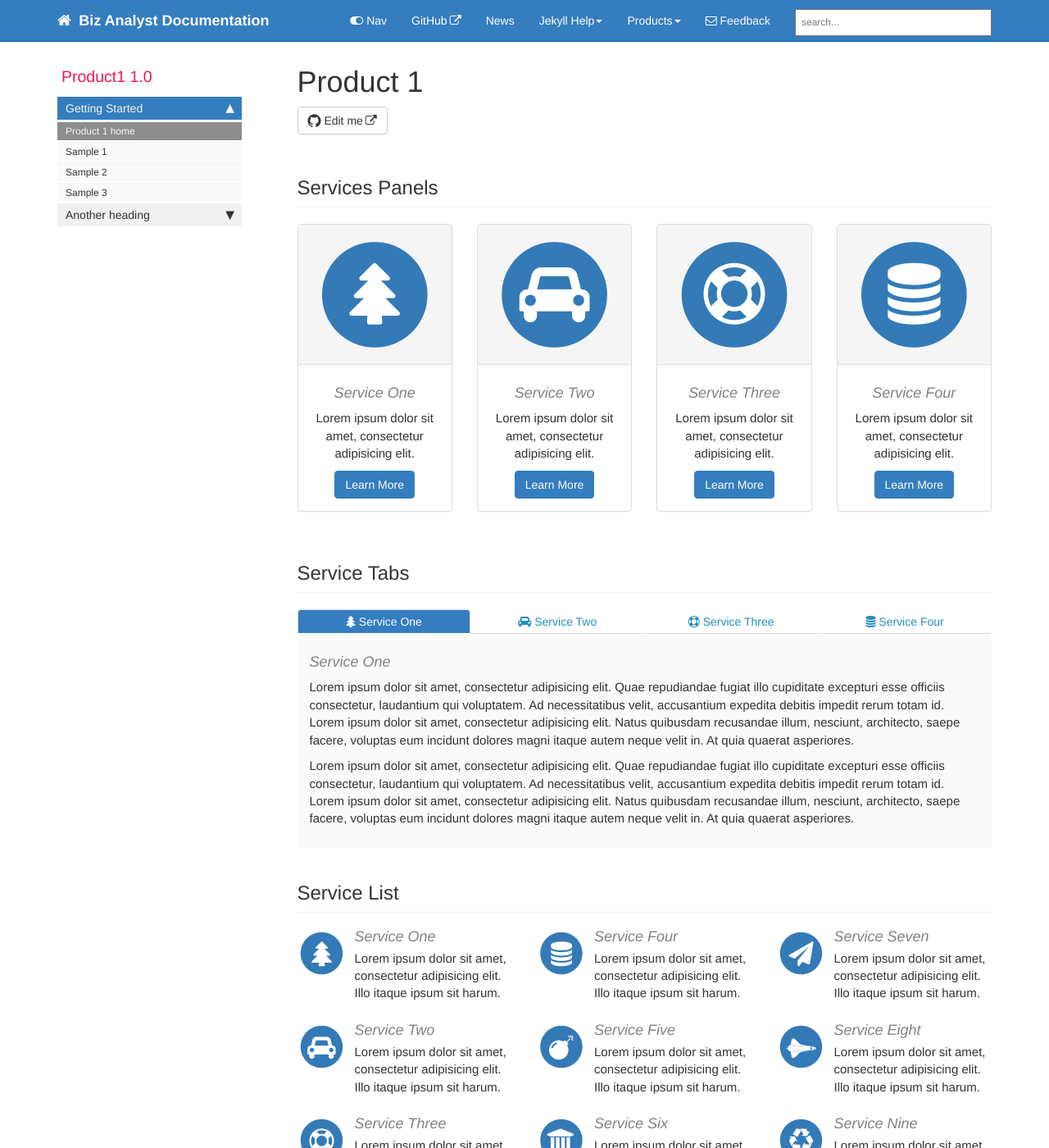
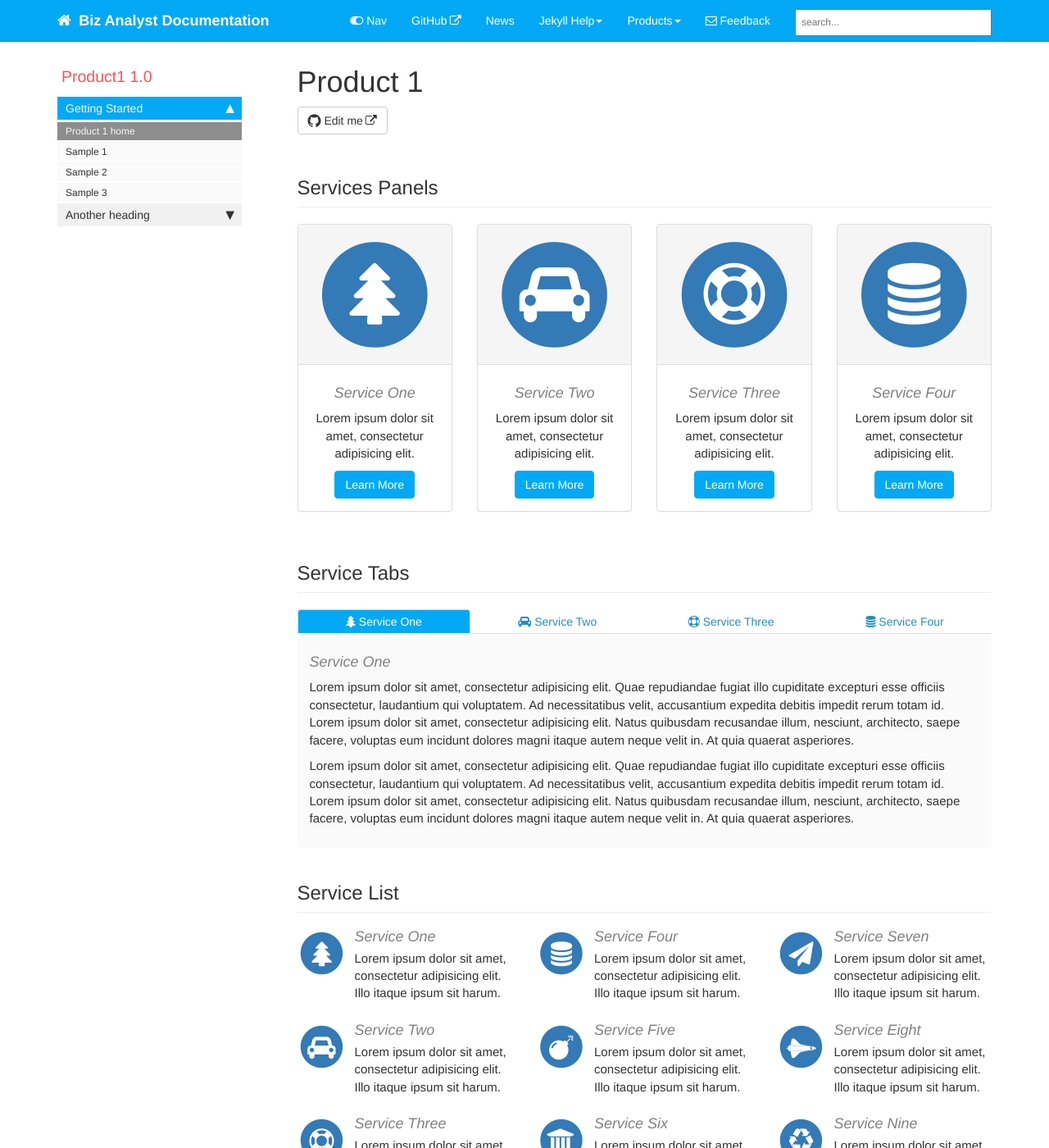
Before and after one commit to siliconveins/bizanalyst-docs, a Jekyll site: the page built from pages/product1/p1_landing_page.html, in a window 1280 px wide and 1400 px high. Shown: the whole window at 82% size. Built offline with Jekyll 4.4.1, drawn with Linux system fonts in a browser that asks for light colours; nearby versions of some CDN libraries; comment, search, counter and statistics services are not loaded.

Commit message:
changed theme colors to brand colors and removed brand logo from footer

```diff
--- a/_includes/footer.html
+++ b/_includes/footer.html
@@ -3,7 +3,6 @@
                 <div class="col-lg-12 footer">
                &copy;{{ site.time | date: "%Y"  }} {{site.company_name}}. All rights reserved. <br />
 {% if page.last_updated %}<span>Page last updated:</span> {{page.last_updated}}<br/>{% endif %} Site last generated: {{ site.time | date: "%b %-d, %Y"  }} <br />
-<p><img src="{{ "images/company_logo.png" }}" alt="Company logo"/></p>
                 </div>
             </div>
 </footer>
--- a/css/theme-blue.css
+++ b/css/theme-blue.css
@@ -1,33 +1,39 @@
 .summary {
     color: #808080;
-    border-left: 5px solid #ED1951;
-    font-size:16px;
+    border-left: 5px solid #ff5252;
+    font-size: 16px;
 }
 
+h3 {
+    color: #ff5252;
+}
 
-h3 {color: #ED1951; }
-h4 {color: #808080; }
+h4 {
+    color: #808080;
+}
 
-.nav-tabs > li.active > a, .nav-tabs > li.active > a:hover, .nav-tabs > li.active > a:focus {
-    background-color: #248ec2;
+.nav-tabs>li.active>a,
+.nav-tabs>li.active>a:hover,
+.nav-tabs>li.active>a:focus {
+    background-color: #03a9f4;
     color: white;
 }
 
-.nav > li.active > a {
-    background-color: #347DBE;
+.nav>li.active>a {
+    background-color: #03a9f4;
 }
 
-.nav > li > a:hover {
-    background-color: #248ec2;
+.nav>li>a:hover {
+    background-color: #03a9f4;
 }
 
-div.navbar-collapse .dropdown-menu > li > a:hover {
-    background-color: #347DBE;
+div.navbar-collapse .dropdown-menu>li>a:hover {
+    background-color: #03a9f4;
 }
 
-.nav li.thirdlevel > a {
+.nav li.thirdlevel>a {
     background-color: #FAFAFA !important;
-    color: #248EC2;
+    color: #03a9f4;
     font-weight: bold;
 }
 
@@ -38,42 +44,52 @@ a[data-toggle="tooltip"] {
 }
 
 .navbar-inverse {
-    background-color: #347DBE;
-    border-color: #015CAE;
+    background-color: #03a9f4;
+    border-color: #347DBE;
 }
-.navbar-inverse .navbar-nav>li>a, .navbar-inverse .navbar-brand {
+
+.navbar-inverse .navbar-nav>li>a,
+.navbar-inverse .navbar-brand {
     color: white;
 }
 
-.navbar-inverse .navbar-nav>li>a:hover, a.fa.fa-home.fa-lg.navbar-brand:hover {
-     color: #f0f0f0;
+.navbar-inverse .navbar-nav>li>a:hover,
+a.fa.fa-home.fa-lg.navbar-brand:hover {
+    color: #f0f0f0;
 }
 
 a.navbar-brand:hover {
-  color: #f0f0f0;
+    color: #f0f0f0;
 }
 
-.navbar-inverse .navbar-nav > .open > a, .navbar-inverse .navbar-nav > .open > a:hover, .navbar-inverse .navbar-nav > .open > a:focus {
+.navbar-inverse .navbar-nav>.open>a,
+.navbar-inverse .navbar-nav>.open>a:hover,
+.navbar-inverse .navbar-nav>.open>a:focus {
     color: #015CAE;
 }
 
-.navbar-inverse .navbar-nav > .open > a, .navbar-inverse .navbar-nav > .open > a:hover, .navbar-inverse .navbar-nav > .open > a:focus {
+.navbar-inverse .navbar-nav>.open>a,
+.navbar-inverse .navbar-nav>.open>a:hover,
+.navbar-inverse .navbar-nav>.open>a:focus {
     background-color: #015CAE;
     color: #ffffff;
 }
 
-.navbar-inverse .navbar-collapse, .navbar-inverse .navbar-form {
-    border-color: #248ec2 !important;
+.navbar-inverse .navbar-collapse,
+.navbar-inverse .navbar-form {
+    border-color: #03a9f4 !important;
 }
 
 .btn-primary {
     color: #ffffff;
-    background-color: #347DBE;
-    border-color: #347DBE;
+    background-color: #03a9f4;
+    border-color: #03a9f4;
 }
 
-.navbar-inverse .navbar-nav > .active > a, .navbar-inverse .navbar-nav > .active > a:hover, .navbar-inverse .navbar-nav > .active > a:focus {
-    background-color: #347DBE;
+.navbar-inverse .navbar-nav>.active>a,
+.navbar-inverse .navbar-nav>.active>a:hover,
+.navbar-inverse .navbar-nav>.active>a:focus {
+    background-color: #03a9f4;
 }
 
 .btn-primary:hover,
@@ -81,18 +97,34 @@ a.navbar-brand:hover {
 .btn-primary:active,
 .btn-primary.active,
 .open .dropdown-toggle.btn-primary {
-    background-color: #248ec2;
-    border-color: #347DBE;
+    background-color: #03a9f4;
+    border-color: #03a9f4;
 }
 
 .printTitle {
     color: #015CAE !important;
 }
 
-body.print h1 {color: #015CAE !important; font-size:28px !important;}
-body.print h2 {color: #595959 !important; font-size:20px !important;}
-body.print h3 {color: #E50E51 !important; font-size:14px !important;}
-body.print h4 {color: #679DCE !important; font-size:14px; font-style: italic !important;}
+body.print h1 {
+    color: #015CAE !important;
+    font-size: 28px !important;
+}
+
+body.print h2 {
+    color: #595959 !important;
+    font-size: 20px !important;
+}
+
+body.print h3 {
+    color: #E50E51 !important;
+    font-size: 14px !important;
+}
+
+body.print h4 {
+    color: #679DCE !important;
+    font-size: 14px;
+    font-style: italic !important;
+}
 
 .anchorjs-link:hover {
     color: #216f9b;
@@ -103,16 +135,16 @@ div.sidebarTitle {
 }
 
 li.sidebarTitle {
-  margin-top:20px;
-    font-weight:normal;
-    font-size:130%;
-    color: #ED1951;
-    margin-bottom:10px;
+    margin-top: 20px;
+    font-weight: normal;
+    font-size: 130%;
+    color: #ff5252;
+    margin-bottom: 10px;
     margin-left: 5px;
-
 }
 
-.navbar-inverse .navbar-toggle:focus, .navbar-inverse .navbar-toggle:hover {
+.navbar-inverse .navbar-toggle:focus,
+.navbar-inverse .navbar-toggle:hover {
     background-color: #015CAE;
 }
 
```
